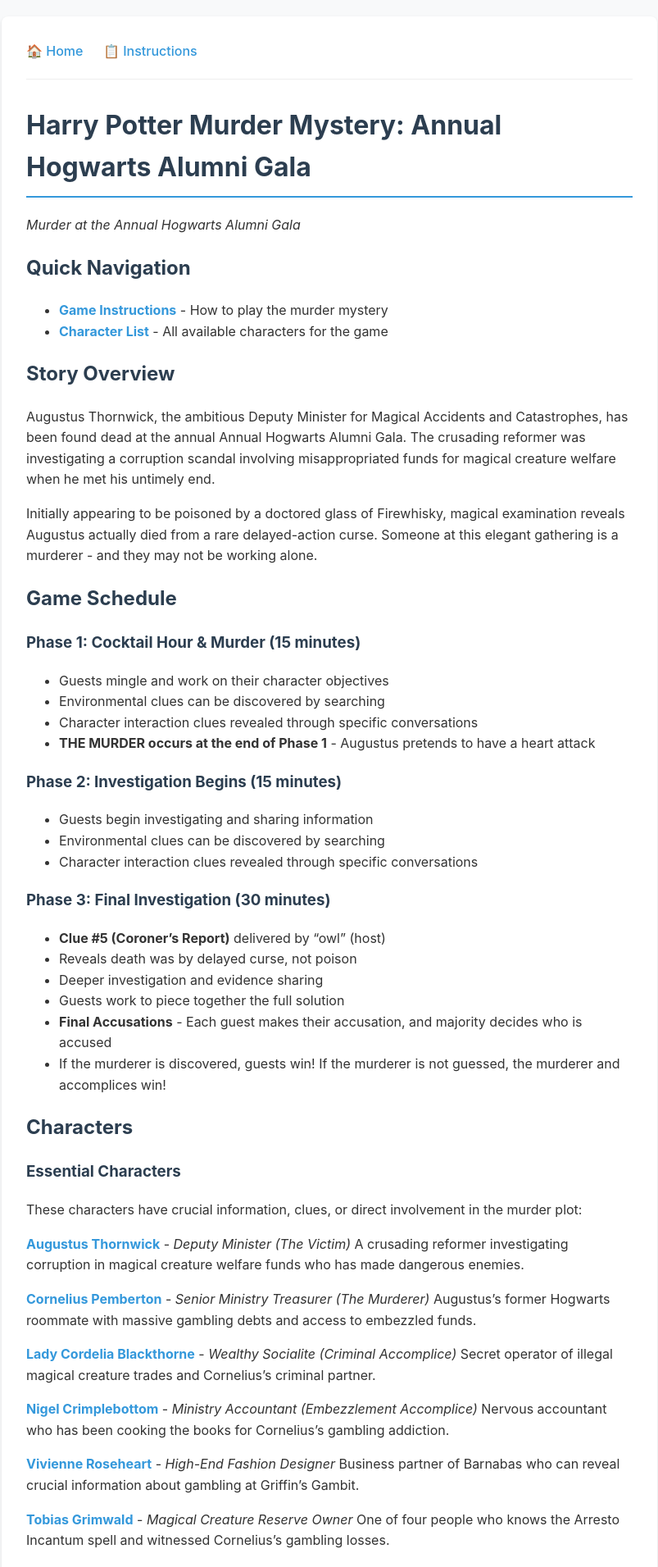
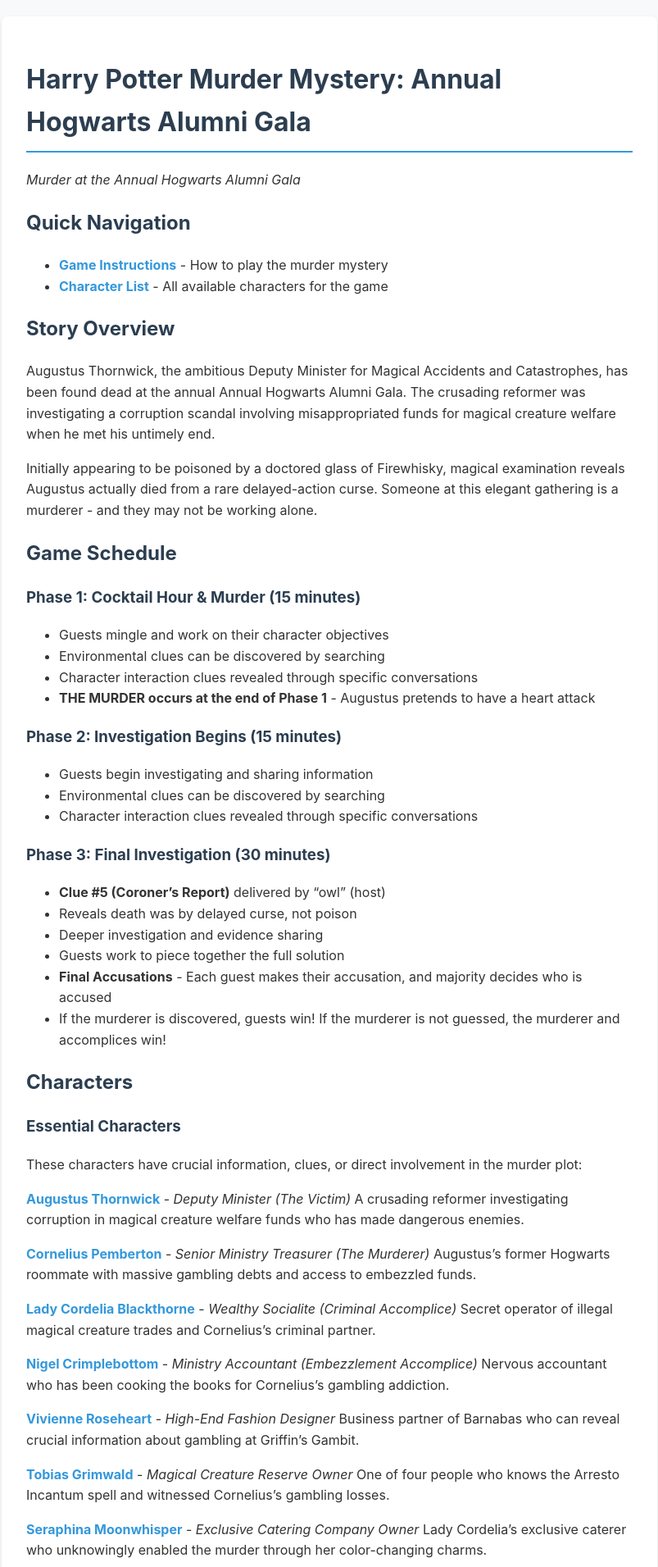
Before and after one commit to msiebert/harry-potter-murder-mystery, a Jekyll site: the page built from index.md, in a window 1280 px wide. Shown: the top 1911 px of the page at 82% size, without its empty margins (238-1041 px from the left). Built offline with Jekyll 4.4.1, drawn with Linux system fonts in a browser that asks for light colours; part of the change alters nothing that is shown.

Commit message:
Fix Jekyll navigation and links
- Remove navigation header from layout
- Update baseurl to include repository name
- Remove .md extensions from all character and instruction links
- Clean up layout CSS by removing unused nav styles

🤖 Generated with [Claude Code](https://claude.ai/code)

Co-Authored-By: Claude <noreply@anthropic.com>

```diff
--- a/_config.yml
+++ b/_config.yml
@@ -1,6 +1,6 @@
 title: "Harry Potter Murder Mystery"
 description: "Annual Hogwarts Alumni Gala - A Murder Mystery Game"
-baseurl: ""
+baseurl: "/harry-potter-murder-mystery"
 url: "https://msiebert.github.io"
 
 markdown: kramdown
--- a/_layouts/default.html
+++ b/_layouts/default.html
@@ -46,15 +46,6 @@
             border-radius: 3px;
             font-family: 'Monaco', 'Consolas', monospace;
         }
-        .nav {
-            margin-bottom: 30px;
-            padding-bottom: 20px;
-            border-bottom: 1px solid #eee;
-        }
-        .nav a {
-            margin-right: 20px;
-            font-weight: 500;
-        }
         .footer {
             margin-top: 40px;
             padding-top: 20px;
@@ -67,10 +58,6 @@
 </head>
 <body>
     <div class="container">
-        <div class="nav">
-            <a href="{{ site.baseurl }}/">🏠 Home</a>
-            <a href="{{ site.baseurl }}/instructions">📋 Instructions</a>
-        </div>
 
         <main>
             {{ content }}
--- a/index.md
+++ b/index.md
@@ -9,7 +9,7 @@ title: Home
 
 ## Quick Navigation
 
-- **[Game Instructions](instructions.md)** - How to play the murder mystery
+- **[Game Instructions](instructions)** - How to play the murder mystery
 - **[Character List](#characters)** - All available characters for the game
 
 ## Story Overview
@@ -45,53 +45,53 @@ Initially appearing to be poisoned by a doctored glass of Firewhisky, magical ex
 
 These characters have crucial information, clues, or direct involvement in the murder plot:
 
-**[Augustus Thornwick](characters/augustus-thornwick.md)** - *Deputy Minister (The Victim)*
+**[Augustus Thornwick](characters/augustus-thornwick)** - *Deputy Minister (The Victim)*
 A crusading reformer investigating corruption in magical creature welfare funds who has made dangerous enemies.
 
-**[Cornelius Pemberton](characters/cornelius-pemberton.md)** - *Senior Ministry Treasurer (The Murderer)*
+**[Cornelius Pemberton](characters/cornelius-pemberton)** - *Senior Ministry Treasurer (The Murderer)*
 Augustus's former Hogwarts roommate with massive gambling debts and access to embezzled funds.
 
-**[Lady Cordelia Blackthorne](characters/lady-cordelia-blackthorne.md)** - *Wealthy Socialite (Criminal Accomplice)*
+**[Lady Cordelia Blackthorne](characters/lady-cordelia-blackthorne)** - *Wealthy Socialite (Criminal Accomplice)*
 Secret operator of illegal magical creature trades and Cornelius's criminal partner.
 
-**[Nigel Crimplebottom](characters/nigel-crimplebottom.md)** - *Ministry Accountant (Embezzlement Accomplice)*
+**[Nigel Crimplebottom](characters/nigel-crimplebottom)** - *Ministry Accountant (Embezzlement Accomplice)*
 Nervous accountant who has been cooking the books for Cornelius's gambling addiction.
 
-**[Vivienne Roseheart](characters/vivienne-roseheart.md)** - *High-End Fashion Designer*
+**[Vivienne Roseheart](characters/vivienne-roseheart)** - *High-End Fashion Designer*
 Business partner of Barnabas who can reveal crucial information about gambling at Griffin's Gambit.
 
-**[Tobias Grimwald](characters/tobias-grimwald.md)** - *Magical Creature Reserve Owner*
+**[Tobias Grimwald](characters/tobias-grimwald)** - *Magical Creature Reserve Owner*
 One of four people who knows the Arresto Incantum spell and witnessed Cornelius's gambling losses.
 
-**[Seraphina Moonwhisper](characters/seraphina-moonwhisper.md)** - *Exclusive Catering Company Owner*
+**[Seraphina Moonwhisper](characters/seraphina-moonwhisper)** - *Exclusive Catering Company Owner*
 Lady Cordelia's exclusive caterer who unknowingly enabled the murder through her color-changing charms.
 
-**[Professor Aldric Spellsworth](characters/professor-aldric-spellsworth.md)** - *Retired Hogwarts Headmaster*
+**[Professor Aldric Spellsworth](characters/professor-aldric-spellsworth)** - *Retired Hogwarts Headmaster*
 The inventor of Arresto Incantum who taught the spell to only five trusted students.
 
-**[Captain Magnus Thornfield](characters/captain-magnus-thornfield.md)** - *War Hero & Security Consultant*
+**[Captain Magnus Thornfield](characters/captain-magnus-thornfield)** - *War Hero & Security Consultant*
 Tonight's security provider investigating recent break-ins related to the corruption scheme.
 
-**[Minister Octavius Goldenheart](characters/minister-octavius-goldenheart.md)** - *Current Minister of Magic*
+**[Minister Octavius Goldenheart](characters/minister-octavius-goldenheart)** - *Current Minister of Magic*
 Augustus's mentor facing re-election pressures and concerned about Ministry stability.
 
-**[Barnabas Goldstein](characters/barnabas-goldstein.md)** - *Diagon Alley Supply Chain Owner*
+**[Barnabas Goldstein](characters/barnabas-goldstein)** - *Diagon Alley Supply Chain Owner*
 Vivienne's business partner who witnessed Cornelius's gambling losses firsthand.
 
-**[Madam Penelope Quillfeather](characters/penelope-quillfeather.md)** - *Head of Magical Accidents Department*
+**[Madam Penelope Quillfeather](characters/penelope-quillfeather)** - *Head of Magical Accidents Department*
 Augustus's mentor investigating delayed-action prank spells around London.
 
-**[Lord Reginald Ashworth](characters/reginald-ashworth.md)** - *Pure-Blood Patriarch*
+**[Lord Reginald Ashworth](characters/reginald-ashworth)** - *Pure-Blood Patriarch*
 Major Ministry donor whose family donations are under Augustus's investigation.
 
-**[Auror Commander Lysander Stone](characters/lysander-stone.md)** - *Head of the Auror Office*
+**[Auror Commander Lysander Stone](characters/lysander-stone)** - *Head of the Auror Office*
 Investigating break-ins that may connect to Augustus's corruption case.
 
 ### Additional Characters
 
-**[Prudence Wickerham](characters/prudence-wickerham.md)** - *Senior Undersecretary*
-**[Lady Evangeline Ashworth](characters/lady-evangeline-ashworth.md)** - *Charitable Committee Chair*
-**[Sebastian Ravencrest](characters/sebastian-ravencrest.md)** - *Wealthy Businessman*
-**[Ophelia Ravencrest](characters/ophelia-ravencrest.md)** - *Distinguished Educator*
-**[Madam Isadora Nightingale](characters/isadora-nightingale.md)** - *Renowned St. Mungo's Healer*
-**[Cordelia Silvermoon](characters/cordelia-silvermoon.md)** - *Magical Portrait Artist*
+**[Prudence Wickerham](characters/prudence-wickerham)** - *Senior Undersecretary*
+**[Lady Evangeline Ashworth](characters/lady-evangeline-ashworth)** - *Charitable Committee Chair*
+**[Sebastian Ravencrest](characters/sebastian-ravencrest)** - *Wealthy Businessman*
+**[Ophelia Ravencrest](characters/ophelia-ravencrest)** - *Distinguished Educator*
+**[Madam Isadora Nightingale](characters/isadora-nightingale)** - *Renowned St. Mungo's Healer*
+**[Cordelia Silvermoon](characters/cordelia-silvermoon)** - *Magical Portrait Artist*
```
